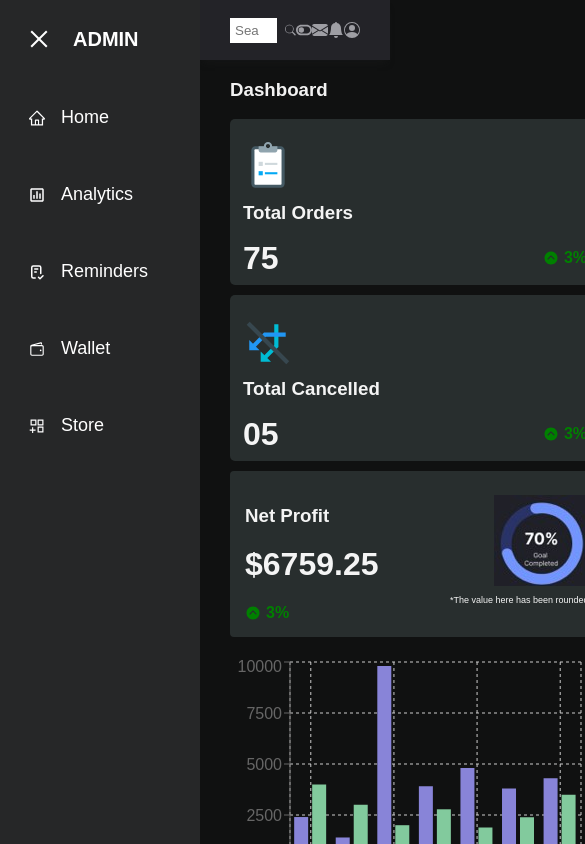
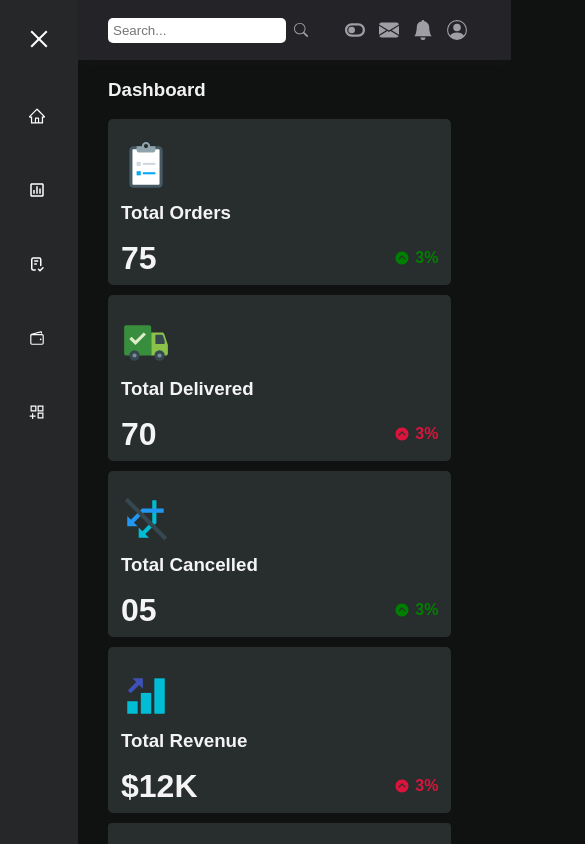
Before and after one commit to TejalZiman24/dashboard-project, a React (Vite) app: page / in a window 390 px wide. Shown: the top 844 px of the page, 585 px wide, since content can reach past the window. Built offline with nearby package versions, Linux system fonts and the light colour scheme.

Commit message:
UI Layout Improvements

```diff
--- a/package.json
+++ b/package.json
@@ -21,6 +21,7 @@
     "gh-pages": "^6.1.1",
     "hamburger-react": "^2.5.1",
     "react": "^18.3.1",
+    "react-bootstrap": "^2.10.4",
     "react-dom": "^18.3.1",
     "react-icons": "^5.2.1",
     "recharts": "^2.12.7"
--- a/src/App.css
+++ b/src/App.css
@@ -12,12 +12,11 @@ body::-webkit-scrollbar {
 
 .grid-container {
   display: grid;
-  grid-template-columns: 200px 1fr 1fr 1fr;
+  grid-template-columns: 20% 1fr 1fr 1fr;
   grid-template-rows: 0.2fr 3fr;
   grid-template-areas:
     "sidebar header header header"
     "sidebar main main main";
-  height: 120vh;
 }
 
 .main-container {
@@ -62,4 +61,22 @@ body::-webkit-scrollbar {
   font-size: 25px;
 }
 
-/* //end card */
+@media screen and (max-width: 768px) {
+  .grid-container {
+    display: grid;
+    grid-template-columns: 20% 80%;
+    grid-template-areas:
+      "sidebar header header"
+      "sidebar main main";
+  }
+}
+
+@media screen and (max-width: 576px) {
+  .grid-container {
+    display: grid;
+    grid-template-columns: 20% 80%;
+    grid-template-areas:
+      "sidebar header header"
+      "sidebar main main";
+  }
+}
--- a/src/Components/CardsBox.css
+++ b/src/Components/CardsBox.css
@@ -1,6 +1,6 @@
 .main-cards {
   display: grid;
-  grid-template-columns: 1fr 1fr 1fr 1fr 2fr;
+  grid-template-columns: repeat(5, 1fr);
   gap: 10px;
   padding: 0 30px;
 }
@@ -122,3 +122,20 @@
     grid-template-columns: 1fr 1fr;
   }
 }
+
+@media screen and (max-width: 968px) {
+  .main-cards {
+    display: grid;
+    grid-template-columns: 1fr;
+  }
+
+  .card-last {
+    width: auto;
+    padding: 0;
+    background-color: rgb(40, 46, 46);
+    border-radius: 4px;
+    display: grid;
+    grid-template-columns: 2fr 1fr;
+    margin-right: 30px;
+  }
+}
--- a/src/Components/Feedback.css
+++ b/src/Components/Feedback.css
@@ -1,7 +1,7 @@
 .card-feedback {
   height: 46vh;
   background-color: rgb(46, 51, 55);
-  width: 102%;
+  width: 100%;
   border-radius: 6px;
   margin: 0;
   padding: 0;
--- a/src/Components/Header.css
+++ b/src/Components/Header.css
@@ -34,4 +34,9 @@
   display: flex;
   justify-content: space-evenly;
   width: 150px;
+  font-size: 125%;
 }
+
+.search-text {
+  border-radius: 5px;
+}
--- a/src/Components/Header.jsx
+++ b/src/Components/Header.jsx
@@ -1,10 +1,11 @@
 import React from "react";
+import Form from "react-bootstrap/Form";
 import "./Header.css";
 import {
   BsFillBellFill,
   BsFillEnvelopeFill,
   BsPersonCircle,
-  BsSearch
+  BsSearch,
 } from "react-icons/bs";
 import { FaToggleOff } from "react-icons/fa6";
 
@@ -12,7 +13,7 @@ const Header = (props) => {
   return (
     <header className={`header ${props.mode}`}>
       <div className="header-left">
-        <input
+        <Form.Control
           className="search-text"
           type="search"
           placeholder="Search..."
--- a/src/Components/RecentOrders.css
+++ b/src/Components/RecentOrders.css
@@ -3,6 +3,7 @@
   background-color: rgb(46, 51, 55);
   width: 97%;
   border-radius: 6px;
+  overflow: scroll;
 }
 
 .column-table{
--- a/src/Components/Sidebar.css
+++ b/src/Components/Sidebar.css
@@ -71,30 +71,16 @@
   padding-left: 15px;
 }
 
-@media screen and (min-width: 1300px) {
-  .navbar-items > span {
-    visibility: visible;
-    display: block;
-  }
-
-  .sidebar-brand > span {
-    visibility: visible;
-    display: block;
+@media screen and (max-width: 968px) {
+  .sidebar-title-span {
+    display: none !important;
+    visibility: hidden !important;
   }
 }
 
-@media screen and (min-width: 900px) {
-  .sidebar-brand > span {
-    visibility: hidden;
-    display: none;
-  }
-
-  .navbar-items > span {
-    visibility: hidden;
-    display: none;
-  }
-
-  #sidebar {
-    width: 100%;
+@media screen and (min-width: 968px) {
+  .sidebar-title-span {
+    display: inline-block;
+    visibility: visible;
   }
 }
--- a/src/Components/Sidebar.jsx
+++ b/src/Components/Sidebar.jsx
@@ -9,18 +9,15 @@ import { TbChecklist } from "react-icons/tb";
 import { LiaWalletSolid } from "react-icons/lia";
 
 const Sidebar = ({ navOpen, navToggle }) => {
-
   return (
-    <aside
-      id="sidebar"
-    >
+    <aside id="sidebar">
       <div className="sidebar-title">
         <div className="sidebar-brand">
           <Hamburger size={22} toggled={navOpen} toggle={navToggle} />
-          <span style={{ display: "inline-block", width: "10px" }}></span>
           <span
+            className="sidebar-title-span"
             style={{
-              display: navOpen ? "block" : "none",
+              display: navOpen ? "inline-block" : "none",
               visibility: navOpen ? "visible" : "hidden",
             }}
           >
@@ -34,8 +31,9 @@ const Sidebar = ({ navOpen, navToggle }) => {
           <a href="" className="navbar-items">
             <AiOutlineHome className="icon" />{" "}
             <span
+            className="sidebar-title-span"
               style={{
-                display: navOpen ? "block" : "none",
+                display: navOpen ? "inline-block" : "none",
                 visibility: navOpen ? "visible" : "hidden",
               }}
             >
@@ -48,8 +46,9 @@ const Sidebar = ({ navOpen, navToggle }) => {
           <a href="" className="navbar-items">
             <BiBarChartSquare className="icon" />{" "}
             <span
+            className="sidebar-title-span"
               style={{
-                display: navOpen ? "block" : "none",
+                display: navOpen ? "inline-block" : "none",
                 visibility: navOpen ? "visible" : "hidden",
               }}
             >
@@ -62,8 +61,9 @@ const Sidebar = ({ navOpen, navToggle }) => {
           <a href="" className="navbar-items">
             <TbChecklist className="icon" />{" "}
             <span
+            className="sidebar-title-span"
               style={{
-                display: navOpen ? "block" : "none",
+                display: navOpen ? "inline-block" : "none",
                 visibility: navOpen ? "visible" : "hidden",
               }}
             >
@@ -76,8 +76,9 @@ const Sidebar = ({ navOpen, navToggle }) => {
           <a href="" className="navbar-items">
             <LiaWalletSolid className="icon" />{" "}
             <span
+            className="sidebar-title-span"
               style={{
-                display: navOpen ? "block" : "none",
+                display: navOpen ? "inline-block" : "none",
                 visibility: navOpen ? "visible" : "hidden",
               }}
             >
@@ -90,8 +91,9 @@ const Sidebar = ({ navOpen, navToggle }) => {
           <a href="" className="navbar-items">
             <AiOutlineAppstoreAdd className="icon" />{" "}
             <span
+            className="sidebar-title-span"
               style={{
-                display: navOpen ? "block" : "none",
+                display: navOpen ? "inline-block" : "none",
                 visibility: navOpen ? "visible" : "hidden",
               }}
             >
```
Also changed, not shown: 1 other file (tests, documents, lock files or other folders).
